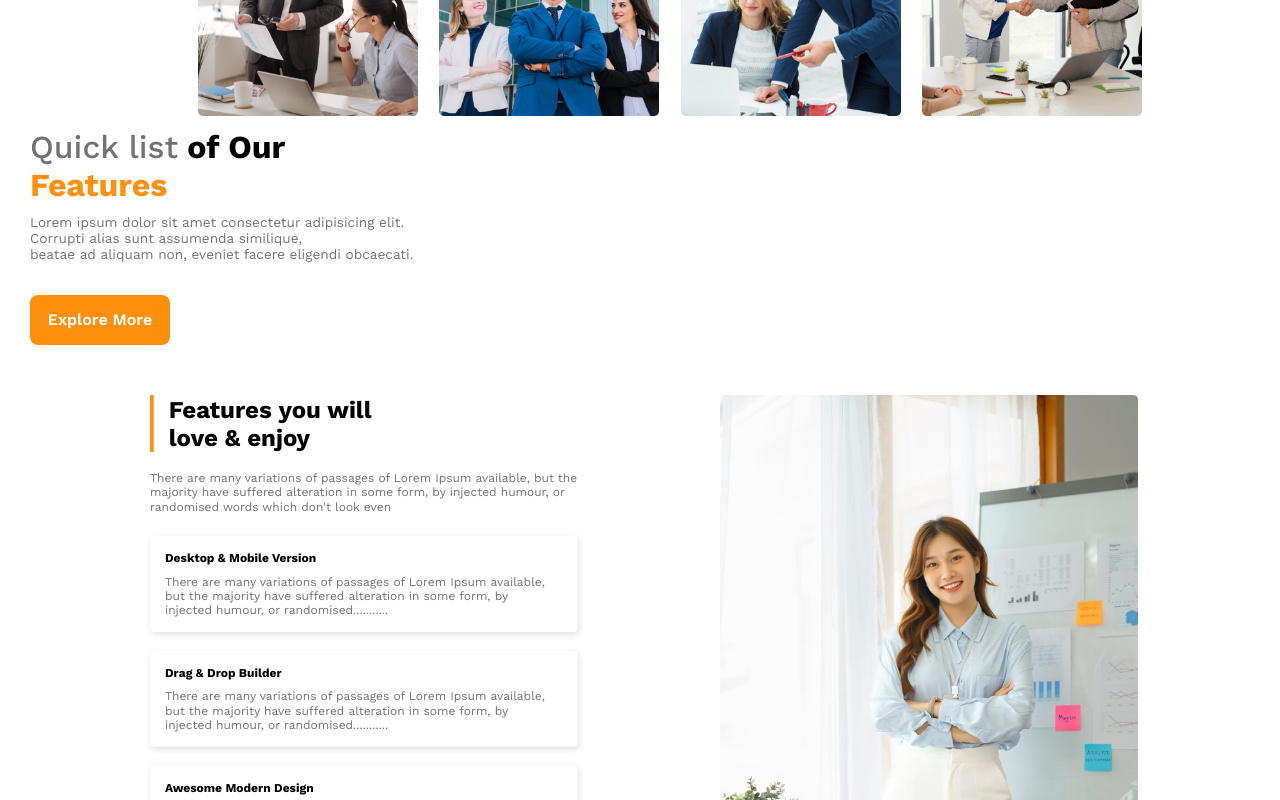
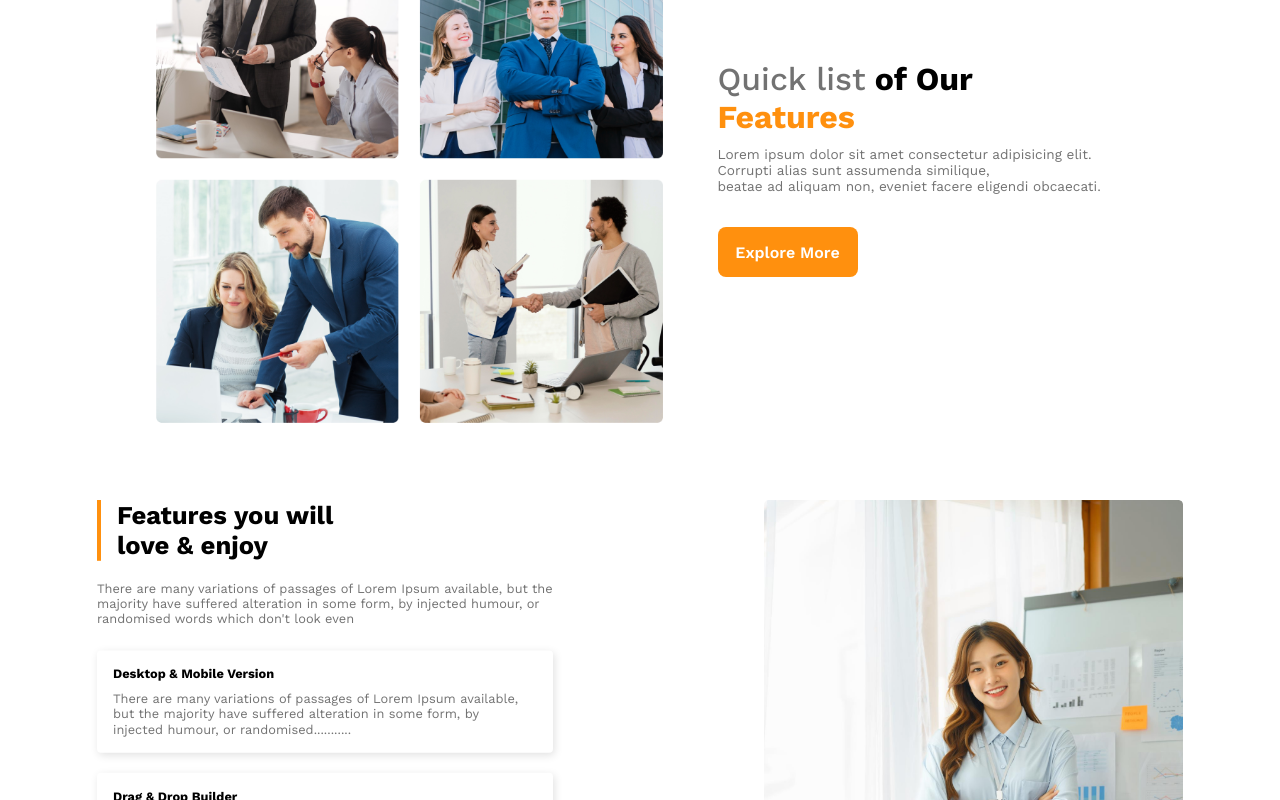
Before and after one commit to kazi-naeem/g3-architects-home-page, a plain HTML site: page index.html in a window 1280 px wide. Shown: the part 1120-1920 px from the top of the page. Drawn offline with nearby package versions, Linux system fonts and the light colour scheme.

Commit message:
Refactor CSS styles for layout and design

```diff
--- a/style.css
+++ b/style.css
@@ -84,28 +84,37 @@ header {
 
 .box-content {
     display: flex;
-    flex-wrap: wrap;
+    flex-wrap: nowrap;
+    justify-content: center;
+    align-items: center;
+    width: 100%;
     margin-top: 40px;
     margin-bottom: 50px;
+    gap: 55px;
+    transform-origin: center;
+    /* transform: scale(0.9); */
+    /* margin-left: 5rem; */
+}
+
+.box-img1 {
+    display: grid;
+    grid-template-columns: repeat(2, 1fr);
+    transform: scale(0.9);
+    transform-origin: right;
+    gap: 24px;
+    flex: 1;
+    margin-left: 100px;
+
 }
 
 .box1 {
-    width: 220px;
-    height: auto;
-    padding: 8px;
-}
-
-.box-img1 {
-    margin-left: 190px;
-
+    width: 100%;
 }
 
 /* ============================= Paragraph =========================== */
 
 .paragraph {
-    display: flex;
-    margin-left: 30px;
-    align-items: center;
+    flex: 1;
 }
 
 .paragraph b {
@@ -113,8 +122,13 @@ header {
     color: #727272;
 }
 
+.l1 {
+    /* font-size: 2rem; */
+}
+
 .l2 {
     color: #FF900E;
+    /* font-size: 2rem; */
 }
 
 .l3 {
@@ -147,6 +161,7 @@ header {
 .article-img {
     display: flex;
     height: 670px;
+    justify-content: space-evenly;
 }
 
 .long-img {
@@ -156,8 +171,8 @@ header {
 }
 
 .article {
-    margin-left: 150px;
-    transform: scale(0.75);
+    /* margin-left: 150px; */
+    transform: scale(0.8);
     transform-origin: top left;
 }
 .article h1 {
@@ -186,7 +201,7 @@ header {
 
 .img-container {
     position: relative;
-    display: inline-block;
+    /* display: inline-block; */
 }
 
 .top-txt {
@@ -196,6 +211,10 @@ header {
     background-color: #FF900E;
     color: white;
     border-radius: 5px;
+    position: absolute;
+    right: 310px;
+    bottom: 50px;
+    font-size: 1.2rem;
 }
 
 .top-txt p {
@@ -205,7 +224,8 @@ header {
 /* ======================== Some Facts ========================= */
 
 .facts {
-    margin-left: 150px;
+    margin-top: 30px;
+    margin-left: 100px;
     margin-bottom: 70px;
 }
 
```
